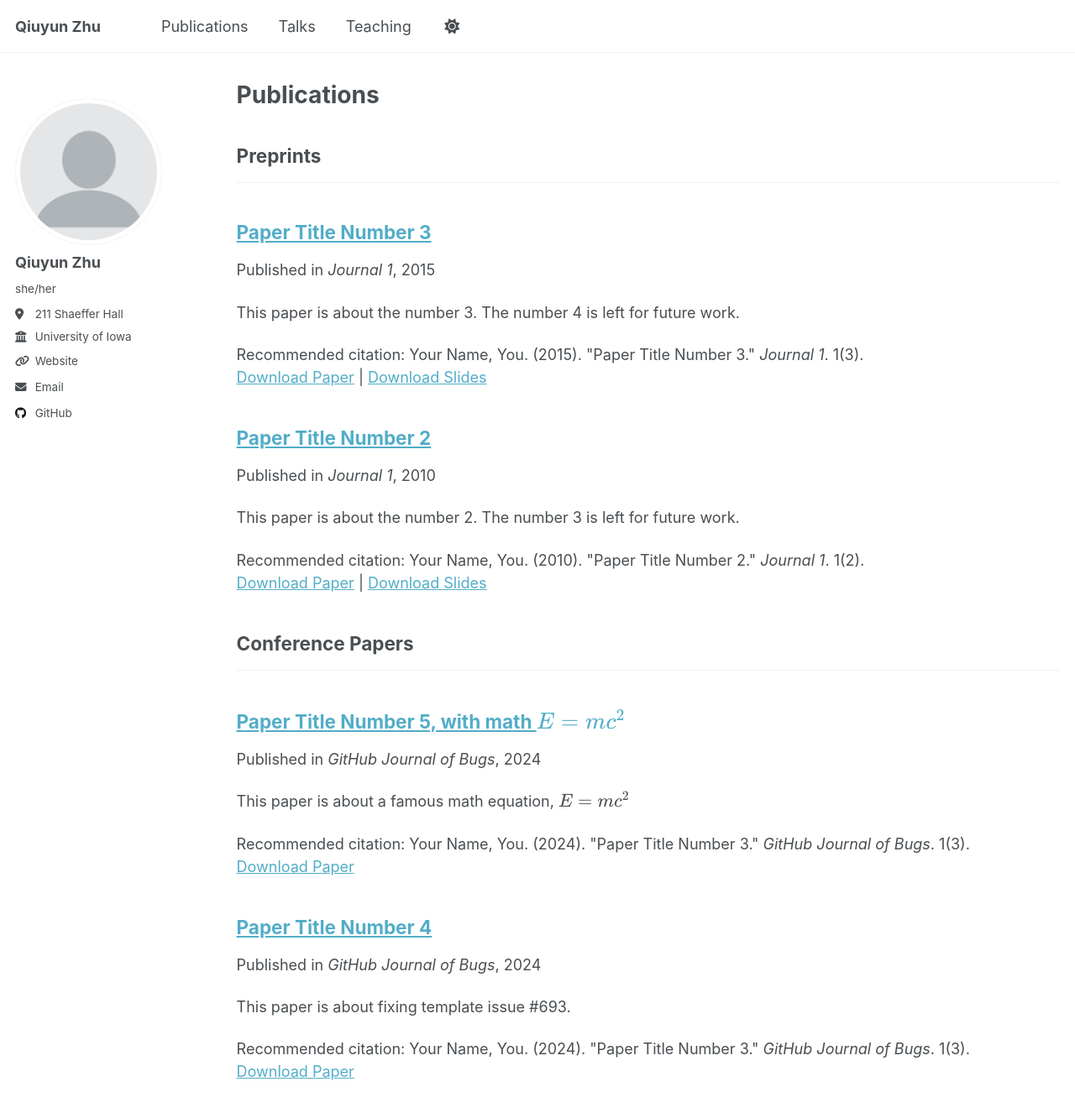
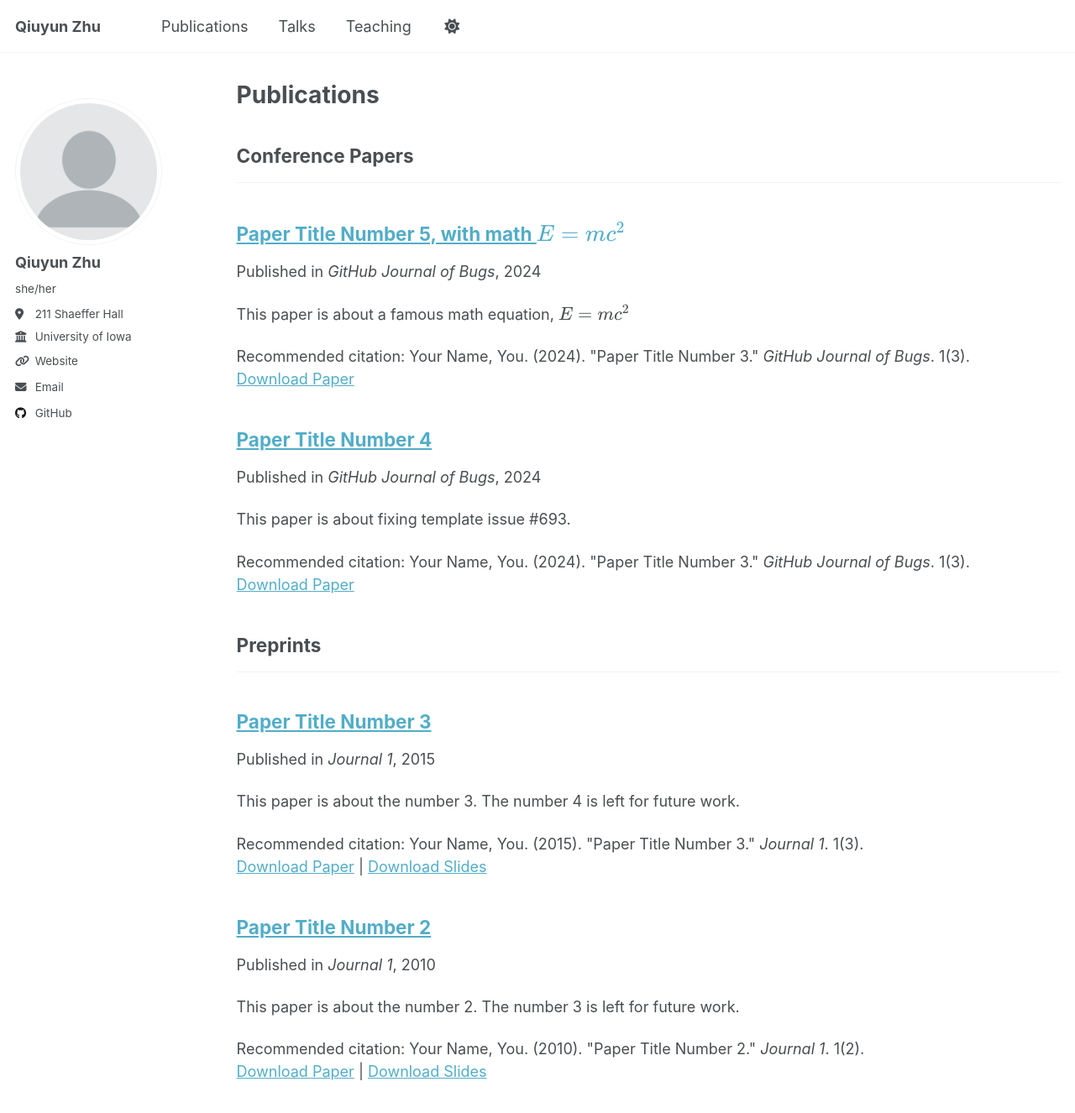
Before and after one commit to rachelwho/rachelwho.github.io, a Jekyll site: the page built from _pages/publications.html, in a window 1280 px wide and 1400 px high. Shown: the top 1326 px of the window at 84% size. Built offline with Jekyll 4.4.1, drawn with Linux system fonts in a browser that asks for light colours; a script that is not in the unit is left out; a file with an impossible date is left out; part of the change alters nothing that is shown.

```diff
--- a/_config.yml
+++ b/_config.yml
@@ -82,12 +82,12 @@ author:
 publication_category:
   books:
     title: 'Books'
-  manuscripts:
-    title: 'Preprints'
   conferences:
     title: 'Conference Papers'
   journals:
     title: 'Journal Articles'
+  manuscripts:
+    title: 'Preprints'
 
 # Site Settings
 teaser                   :  # filename of teaser fallback teaser image placed in /images/, .e.g. "500x300.png"
```
